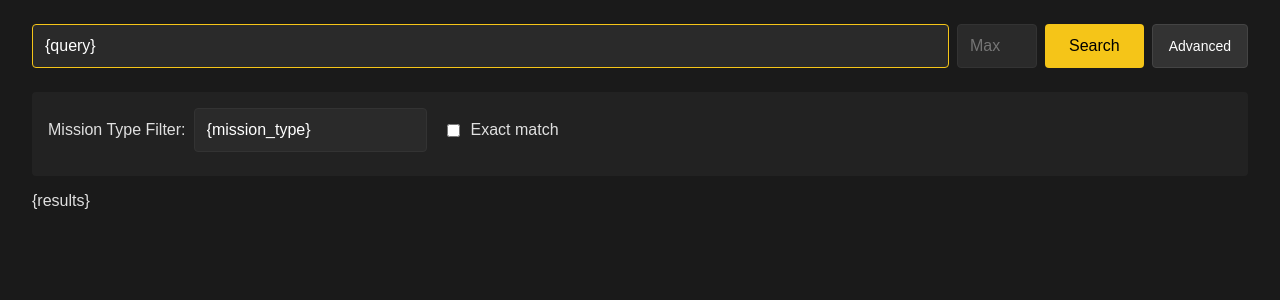
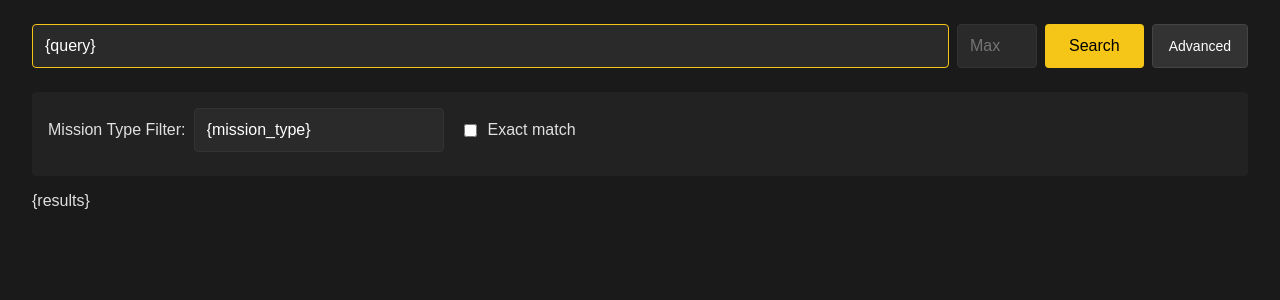
Before and after one commit to Regateiro/warframe-drops-finder, a Python web app: template warframe/templates/index.html in a window 1280 px wide. Shown: the part 69-369 px from the top of the page. Run offline with Jinja, Linux system fonts and the light colour scheme; the template is opened without the code that fills it, so the values that code supplies are empty.

Commit message:
Increase mission type filter textbox width

```diff
--- a/warframe/static/style.css
+++ b/warframe/static/style.css
@@ -166,3 +166,6 @@ td.chance {
     flex-wrap: wrap;
     align-items: center;
 }
+.drawer-content input[type="text"] {
+    min-width: 250px;
+}
```
